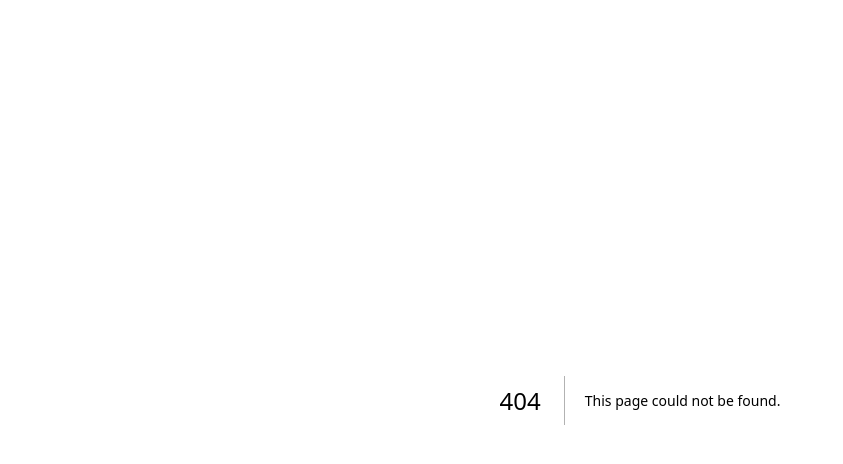
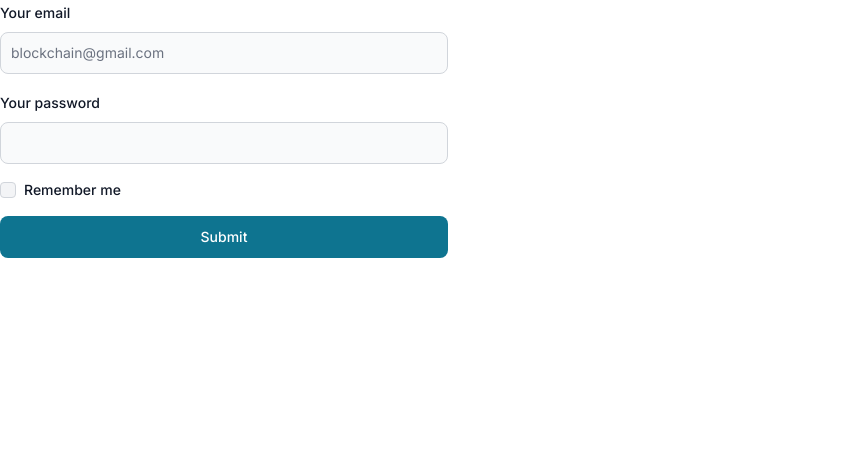
Before and after one commit to Subham-Maity/student_blockchain, a Next.js app: page /login in a window 1280 px wide. Before the commit this address had no page. Shown: the top 464 px of the page, without its empty margins (0-843 px from the left). Built offline with nearby package versions, Linux system fonts and the light colour scheme.

Commit message:
Basic Login Page

```diff
--- a/postcss.config.js
+++ b/postcss.config.js
@@ -1,6 +1,6 @@
 module.exports = {
   plugins: {
+    autoprefixer: {},
     tailwindcss: {},
-    autoprefixer: {},
   },
-}
+};
--- /dev/null
+++ b/src/app/dashboard/page.tsx
@@ -0,0 +1,11 @@
+import React from 'react';
+
+const Dashboard = () => {
+    return (
+        <div>
+            <h1>Dashboard</h1>
+        </div>
+    );
+};
+
+export default Dashboard;
--- /dev/null
+++ b/src/app/login/page.tsx
@@ -0,0 +1,73 @@
+'use client';
+import {Button, Checkbox, Label, TextInput} from 'flowbite-react';
+import {useRouter} from 'next/router'
+import React, {useState} from 'react'
+
+const Login = () => {
+    const [data, setData] = useState({
+        email: '',
+        password: '',
+    })
+    const handleLogin = (e: any) => {
+        e.preventDefault()
+
+        console.log(data)
+    }
+
+
+    return (
+        <form className="flex max-w-md flex-col gap-4">
+            <div>
+                <div className="mb-2 block">
+                    <Label
+                        htmlFor="email1"
+                        value="Your email"
+                    />
+                </div>
+                <TextInput
+                    id="email1"
+                    placeholder="blockchain@gmail.com"
+                    required
+                    type="email"
+                    onChange={(e: any) =>
+                        setData({
+                            ...data,
+                            email: e.target.value,
+                        })
+                    }
+                    value={data.email}
+                />
+            </div>
+            <div>
+                <div className="mb-2 block">
+                    <Label
+                        htmlFor="password1"
+                        value="Your password"
+                    />
+                </div>
+                <TextInput
+                    onChange={(e: any) =>
+                        setData({
+                            ...data,
+                            password: e.target.value,
+                        })
+                    }
+                    value={data.password}
+                    id="password1"
+                    required
+                    type="password"
+                />
+            </div>
+            <div className="flex items-center gap-2">
+                <Checkbox id="remember"/>
+                <Label htmlFor="remember">
+                    Remember me
+                </Label>
+            </div>
+            <Button type="submit">
+                Submit
+            </Button>
+        </form>
+    )
+}
+export default Login;
--- /dev/null
+++ b/src/app/signup/page.tsx
@@ -0,0 +1,11 @@
+import React from 'react';
+
+const Page = () => {
+    return (
+        <div>
+            <h1>Signup</h1>
+        </div>
+    );
+};
+
+export default Page;
--- a/tailwind.config.js
+++ b/tailwind.config.js
@@ -1,6 +1,7 @@
 /** @type {import('tailwindcss').Config} */
 module.exports = {
   content: [
+    './node_modules/flowbite-react/**/*.js', './pages/**/*.{ts,tsx}', './public/**/*.html',
     './src/pages/**/*.{js,ts,jsx,tsx,mdx}',
     './src/components/**/*.{js,ts,jsx,tsx,mdx}',
     './src/app/**/*.{js,ts,jsx,tsx,mdx}',
@@ -14,5 +15,6 @@ module.exports = {
       },
     },
   },
-  plugins: [],
+  plugins: [require('flowbite/plugin')],
+
 }
```
Also changed, not shown: package.json (+5 -3 lines), 1 other file (tests, documents, lock files or other folders).
